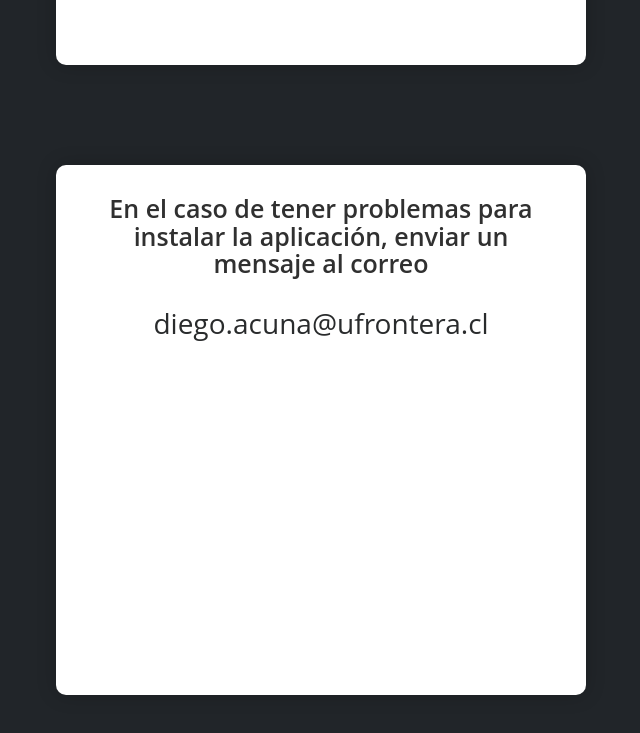
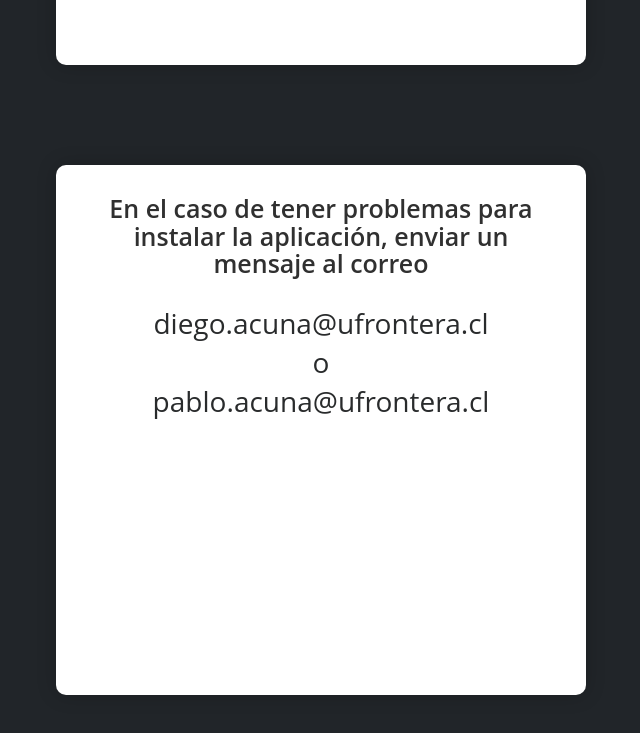
Before and after one commit to dienam/LabQuimAR, a plain HTML site: page index.html in a window 1280 px wide. Shown: the part 1584-2317 px from the top of the page, without its empty margins (319-959 px from the left). Drawn offline with Linux system fonts and the light colour scheme.

Commit message:
actualización correo

```diff
--- a/index.html
+++ b/index.html
@@ -73,6 +73,8 @@
 									En el caso de tener problemas para instalar la aplicación, enviar un mensaje al correo
 								</h2>
 								<h3 align="center">diego.acuna@ufrontera.cl</h3>
+								<h3 align="center">o</h3>
+								<h3 align="center">pablo.acuna@ufrontera.cl</h3>
 				        </form>
 					</section>
 				</div>
```
